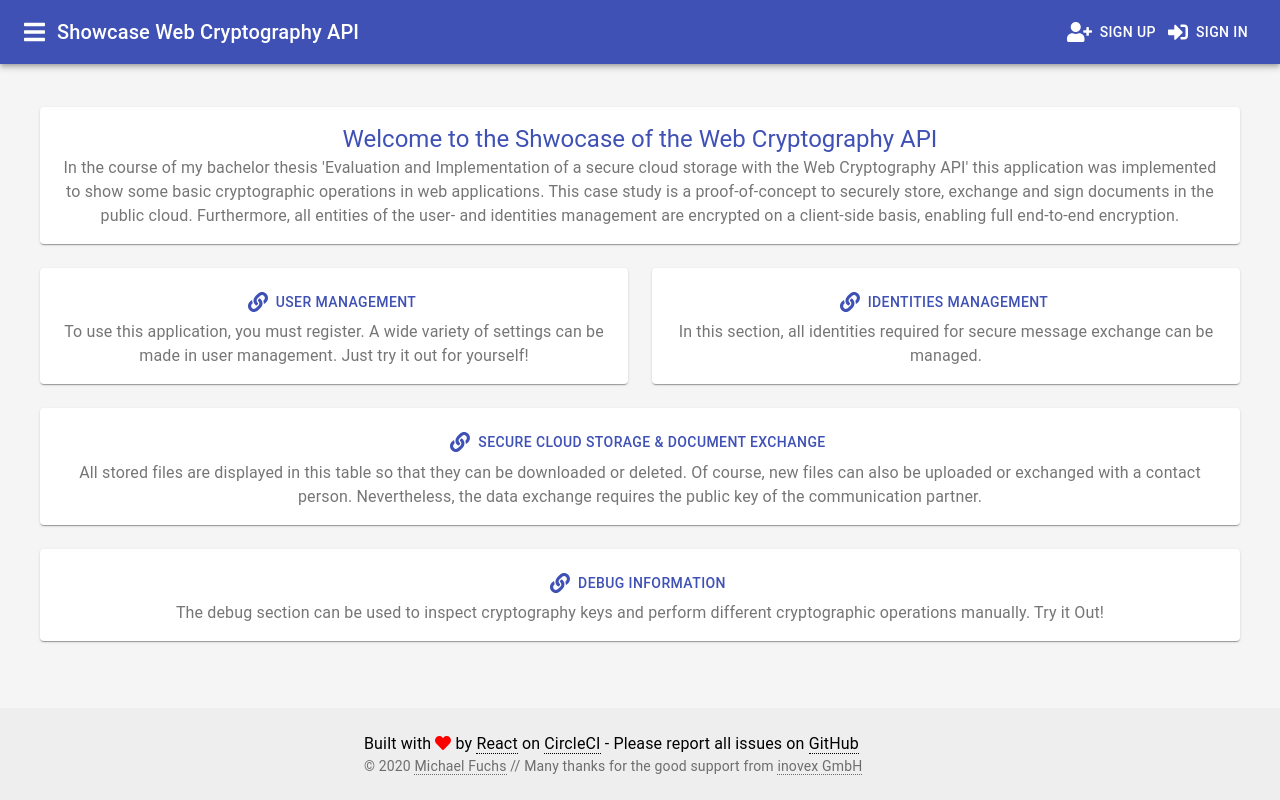
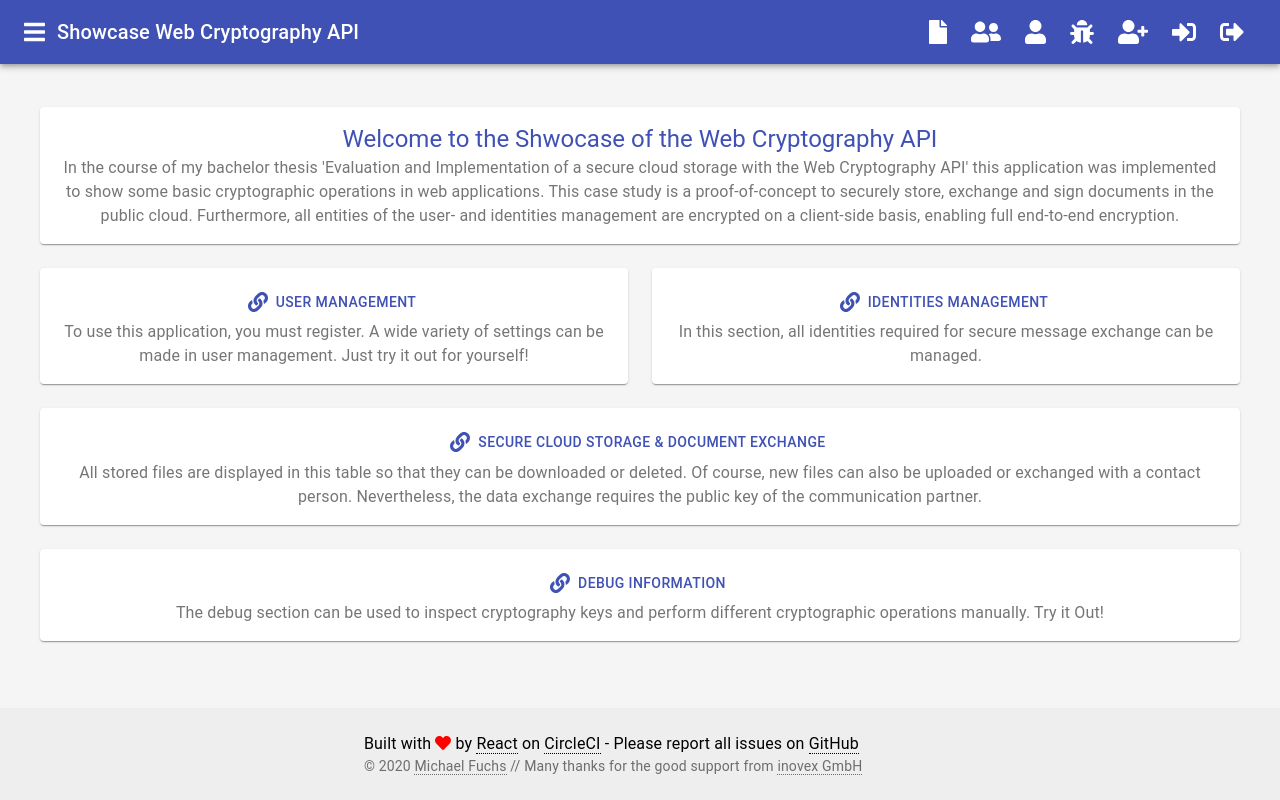
Before and after one commit to theexiile1305/showcase-wca, a React (Create React App) app: page / in a window 1280 px wide. Built offline with nearby package versions, Linux system fonts and the light colour scheme; no server answers.

Commit message:
Navbar shows only icons and no difference between public and private routes

```diff
--- a/src/Components/Layout/Navbar/index.tsx
+++ b/src/Components/Layout/Navbar/index.tsx
@@ -1,15 +1,14 @@
 import React from 'react';
 import {
-  AppBar, Toolbar, Button, IconButton, Typography,
+  AppBar, Toolbar, IconButton, Typography, Tooltip,
 } from '@material-ui/core';
 import { Link } from 'react-router-dom';
-import { useSelector, useDispatch } from 'react-redux';
+import { useDispatch } from 'react-redux';
 import { FontAwesomeIcon } from '@fortawesome/react-fontawesome';
 import {
   faBug, faBars, faFile, faSignInAlt, faSignOutAlt, faUserFriends, faUser, faUserPlus,
 } from '@fortawesome/free-solid-svg-icons';
 import style from 'src/Styles';
-import { ApplicationState } from 'src/Store/ApplicationState';
 import {
   SIGN_IN, SIGN_UP, DOCUMENTS, IDENTITIES, DEBUG, HOME, USER,
 } from 'src/Routes';
@@ -21,39 +20,19 @@
 
   const dispatch = useDispatch();
 
-  const isAuthenticated = useSelector((state: ApplicationState) => state.user.isAuthenticated);
-
   const renderButton = (
     name: string, icon: IconProp, link: string, clickAction?: () => void,
   ): React.ReactFragment => (
-    <Button
-      color="inherit"
-      component={Link}
-      to={link}
-      onClick={clickAction}
-      startIcon={
+    <Tooltip title={name}>
+      <IconButton
+        color="inherit"
+        component={Link}
+        to={link}
+        onClick={clickAction}
+      >
         <FontAwesomeIcon icon={icon} />
-      }
-    >
-      {name}
-    </Button>
-  );
-
-  const renderAuthenticated = (): React.ReactFragment => (
-    <>
-      {renderButton('Documents', faFile, DOCUMENTS)}
-      {renderButton('Identities', faUserFriends, IDENTITIES)}
-      {renderButton('User', faUser, USER)}
-      {renderButton('Debug', faBug, DEBUG)}
-      {renderButton('Logout', faSignOutAlt, HOME, () => dispatch(signOut()))}
-    </>
-  );
-
-  const renderNotAuthenticated = (): React.ReactFragment => (
-    <>
-      {renderButton('Sign Up', faUserPlus, SIGN_UP)}
-      {renderButton('Sign In', faSignInAlt, SIGN_IN)}
-    </>
+      </IconButton>
+    </Tooltip>
   );
 
   return (
@@ -65,7 +44,13 @@
         <Typography variant="h6" className={classes.navbarTitle}>
           Showcase Web Cryptography API
         </Typography>
-        {isAuthenticated ? renderAuthenticated() : renderNotAuthenticated()}
+        {renderButton('Documents', faFile, DOCUMENTS)}
+        {renderButton('Identities', faUserFriends, IDENTITIES)}
+        {renderButton('User', faUser, USER)}
+        {renderButton('Debug', faBug, DEBUG)}
+        {renderButton('Sign Up', faUserPlus, SIGN_UP)}
+        {renderButton('Sign In', faSignInAlt, SIGN_IN)}
+        {renderButton('Logout', faSignOutAlt, HOME, () => dispatch(signOut()))}
       </Toolbar>
     </AppBar>
   );
```
